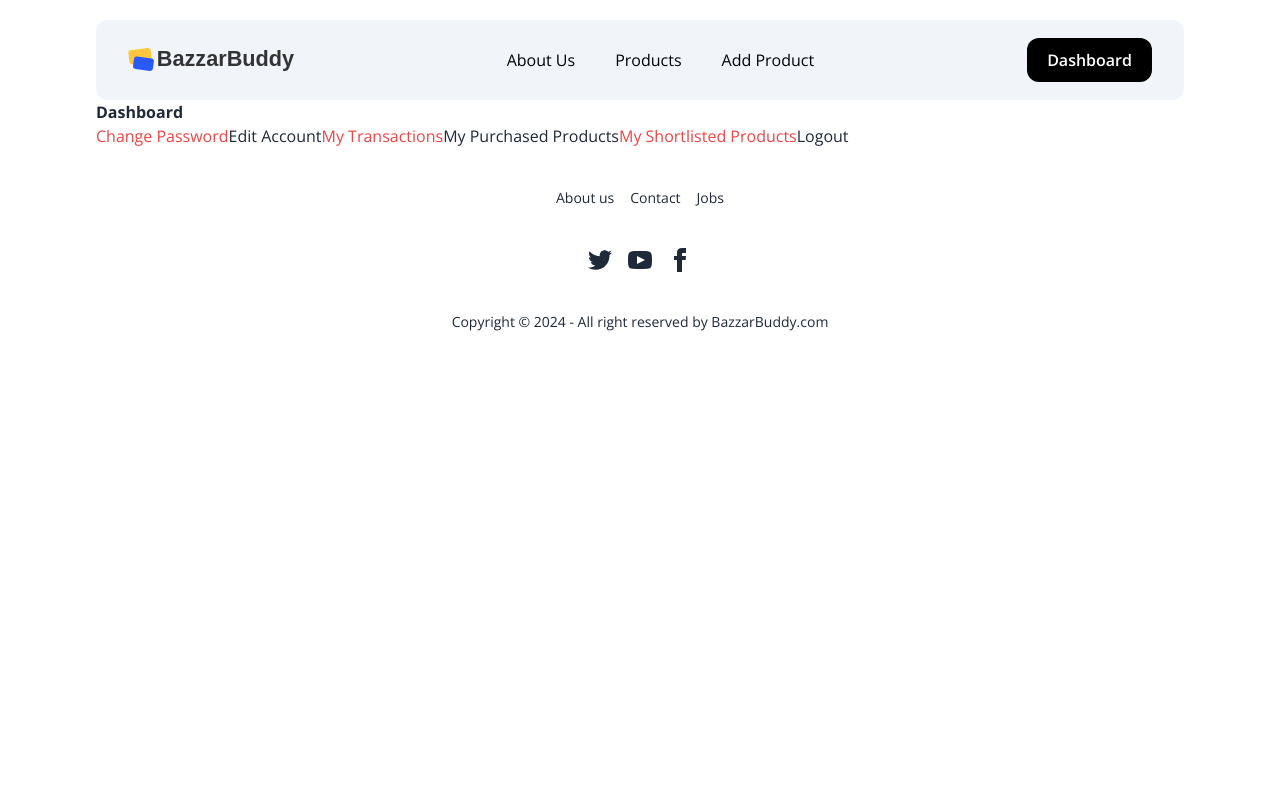
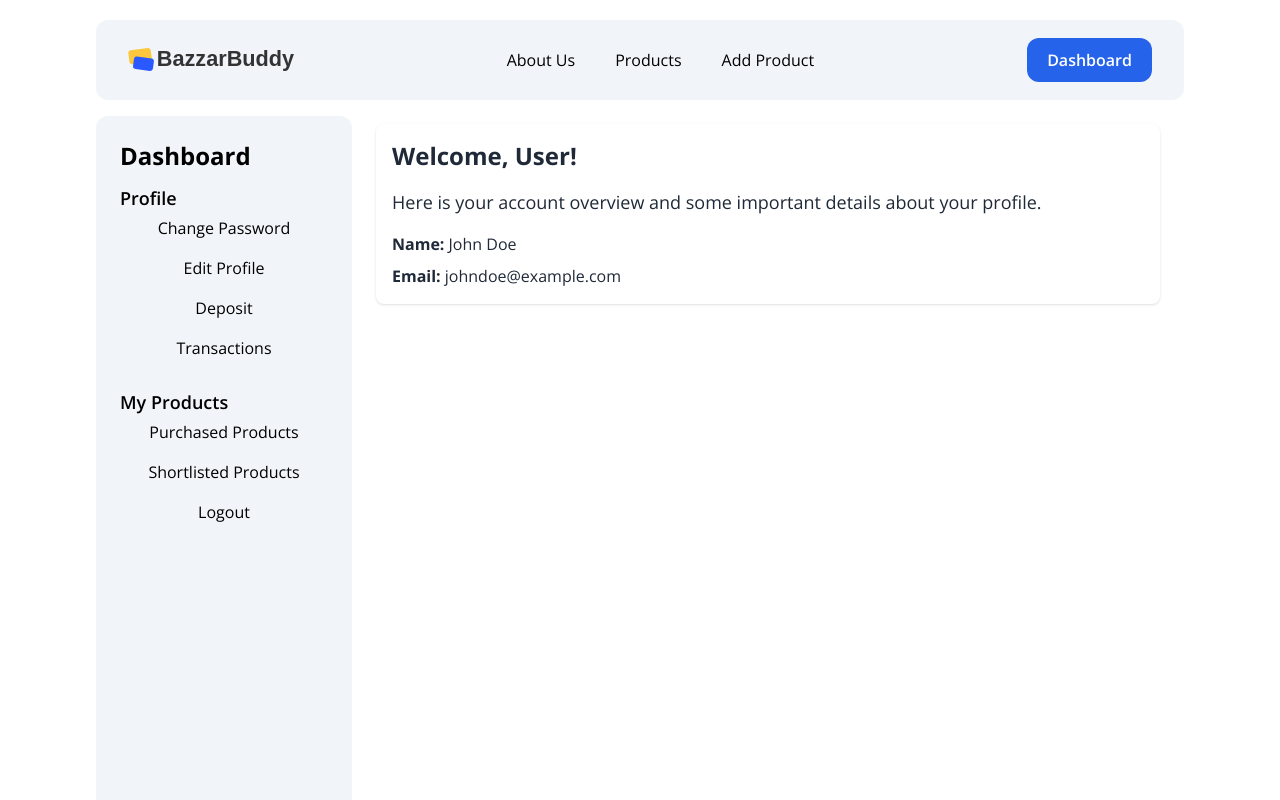
Before and after one commit to Tahsin005/BazzarBuddy, a React (Vite) app: page /dashboard in a window 1280 px wide. Shown: the top 800 px of the page. Built offline with nearby package versions, Linux system fonts and the light colour scheme.

Commit message:
added dashboard

```diff
--- a/src/components/Header/Header.jsx
+++ b/src/components/Header/Header.jsx
@@ -1,8 +1,7 @@
-import React, { useState } from 'react'
-import { Link } from 'react-router-dom'
-import { GiHamburgerMenu } from "react-icons/gi"
-import logo from '../../assets/logo.svg'
-
+import React, { useState } from 'react';
+import { Link, NavLink } from 'react-router-dom';
+import { GiHamburgerMenu } from "react-icons/gi";
+import logo from '../../assets/logo.svg';
 
 const Header = () => {
     const [isMenuOpen, setIsMenuOpen] = useState(false);
@@ -10,6 +9,7 @@ const Header = () => {
     const toggleMenu = () => {
         setIsMenuOpen(!isMenuOpen);
     };
+
     return (
         <header className="bg-slate-100 rounded-xl">
             <div className="px-4 mx-auto sm:px-6 lg:px-8">
@@ -69,54 +69,82 @@ const Header = () => {
                     {isMenuOpen && (
                         <div className="absolute top-[85px] left-0 w-full bg-white bg-opacity-90 lg:hidden">
                             <div className="flex flex-col items-center space-y-4 py-4">
-                                <Link to="/about" className="text-base text-black hover:text-opacity-80">
+                                <NavLink
+                                    to="/about"
+                                    className={({ isActive }) =>
+                                        `text-base text-black hover:text-opacity-80 block mb-2 ${isActive ? 'text-blue-600' : 'hover:text-opacity-80'}`
+                                    }
+                                >
                                     About Us
-                                </Link>
-                                <Link to="/products" className="text-base text-black hover:text-opacity-80">
+                                </NavLink>
+                                <NavLink
+                                    to="/products"
+                                    className={({ isActive }) =>
+                                        `text-base text-black hover:text-opacity-80 block mb-2 ${isActive ? 'text-blue-600' : 'hover:text-opacity-80'}`
+                                    }
+                                >
                                     Products
-                                </Link>
-                                <Link to="/add-products" className="text-base text-black hover:text-opacity-80">
+                                </NavLink>
+                                <NavLink
+                                    to="/add-products"
+                                    className={({ isActive }) =>
+                                        `text-base text-black hover:text-opacity-80 block mb-2 ${isActive ? 'text-blue-600' : 'hover:text-opacity-80'}`
+                                    }
+                                >
                                     Add Product
-                                </Link>
-                                {/* <Link to="/contact" className="text-base text-black hover:text-opacity-80">
-                                    Contact
-                                </Link> */}
-                                <Link
+                                </NavLink>
+                                <NavLink
                                     to='/dashboard'
-                                    className="hidden lg:inline-flex items-center justify-center px-5 py-2.5 text-base transition-all duration-200 hover:bg-yellow-300 hover:text-black focus:text-black focus:bg-yellow-300 font-semibold text-white bg-black rounded-xl"
+                                    className={({ isActive }) =>
+                                        `inline-flex items-center justify-center px-5 py-2.5 text-base transition-all duration-200 hover:bg-yellow-300 hover:text-black focus:text-black focus:bg-yellow-300 font-semibold text-white bg-black rounded-xl ${isActive ? 'bg-blue-600 text-white' : ''}`
+                                    }
                                 >
                                     Dashboard
-                                </Link>
+                                </NavLink>
                             </div>
                         </div>
                     )}
 
                     {/* Desktop Menu */}
                     <div className="hidden lg:flex lg:items-center lg:justify-center lg:space-x-10">
-                        <Link to="/about" className="text-base text-black transition-all duration-200 hover:text-opacity-80">
+                        <NavLink
+                            to="/about"
+                            className={({ isActive }) =>
+                                `text-base text-black transition-all duration-200 hover:text-opacity-80 ${isActive ? 'text-blue-600' : ''}`
+                            }
+                        >
                             About Us
-                        </Link>
-                        <Link to="/products" className="text-base text-black transition-all duration-200 hover:text-opacity-80">
+                        </NavLink>
+                        <NavLink
+                            to="/products"
+                            className={({ isActive }) =>
+                                `text-base text-black transition-all duration-200 hover:text-opacity-80 ${isActive ? 'text-blue-600' : ''}`
+                            }
+                        >
                             Products
-                        </Link>
-                        <Link to="/add-products" className="text-base text-black transition-all duration-200 hover:text-opacity-80">
+                        </NavLink>
+                        <NavLink
+                            to="/add-products"
+                            className={({ isActive }) =>
+                                `text-base text-black transition-all duration-200 hover:text-opacity-80 ${isActive ? 'text-blue-600' : ''}`
+                            }
+                        >
                             Add Product
-                        </Link>
-                        {/* <Link to="/contact" className="text-base text-black transition-all duration-200 hover:text-opacity-80">
-                            Contact
-                        </Link> */}
+                        </NavLink>
                     </div>
 
-                    <Link
+                    <NavLink
                         to='/dashboard'
-                        className="hidden lg:inline-flex items-center justify-center px-5 py-2.5 text-base transition-all duration-200 hover:bg-yellow-300 hover:text-black focus:text-black focus:bg-yellow-300 font-semibold text-white bg-black rounded-xl"
+                        className={({ isActive }) =>
+                            `hidden lg:inline-flex items-center justify-center px-5 py-2.5 text-base transition-all duration-200 hover:bg-yellow-300 hover:text-black focus:text-black focus:bg-yellow-300 font-semibold text-white bg-black rounded-xl ${isActive ? 'bg-blue-600 text-white' : ''}`
+                        }
                     >
                         Dashboard
-                    </Link>
+                    </NavLink>
                 </div>
             </div>
         </header>
-    )
+    );
 }
 
-export default Header
+export default Header;
--- a/src/pages/Dashboard/Dashboard.jsx
+++ b/src/pages/Dashboard/Dashboard.jsx
@@ -1,28 +1,120 @@
-import React from 'react'
-import { Outlet } from 'react-router-dom'
+import React from 'react';
+import { NavLink, Outlet, useLocation } from 'react-router-dom';
 
 const Dashboard = () => {
+  const location = useLocation();
+
   return (
-    <div>
-      <h1 className='font-bold'>Dashboard</h1>
-      <nav>
-        <ul className='flex'>
-          <li className='text-red-500'><a href="/dashboard/change-password">Change Password</a></li>
-          <br />
-          <li className=''><a href="/dashboard/change-password">Edit Account</a></li>
-          <br />
-          <li className='text-red-500'><a href="/dashboard/change-password">My Transactions</a></li>
-          <br />
-          <li className=''><a href="/dashboard/my-purchased-products">My Purchased Products</a></li>
-          <br />
-          <li className='text-red-500'><a href="/dashboard/my-shortlisted-products">My Shortlisted Products</a></li>
-          <br />
-          <li className=''><a href="/dashboard/logout">Logout</a></li>
-        </ul>
-      </nav>
-      <Outlet />
+    <div className="min-h-screen flex flex-col md:flex-row">
+      {/* Sidebar / Top Navigation */}
+      <aside className="bg-slate-100 mt-4 text-black rounded-xl w-full md:w-64 md:min-h-screen flex flex-wrap md:block">
+        <div className="p-6 w-full">
+          <NavLink to={'/dashboard'} className="text-2xl font-bold mb-4 text-center md:text-left">
+            Dashboard
+          </NavLink>
+          <nav className="space-y-4 md:space-y-4 md:flex md:flex-col mt-3">
+            {/* Profile Navigation */}
+            <div className="flex flex-wrap justify-center md:block">
+              <h3 className="text-lg font-semibold w-full text-center md:text-left mb-2 md:mb-0">
+                Profile
+              </h3>
+              <NavLink
+                to="profile/change-password"
+                className={({ isActive }) =>
+                  `px-4 py-2 md:px-2 md:py-1 rounded text-center w-full md:w-auto block mb-2 ${isActive ? 'bg-blue-600 text-white' : 'hover:bg-yellow-300'
+                  }`
+                }
+              >
+                Change Password
+              </NavLink>
+              <NavLink
+                to="profile/edit-profile"
+                className={({ isActive }) =>
+                  `px-4 py-2 md:px-2 md:py-1 rounded text-center w-full md:w-auto block mb-2 ${isActive ? 'bg-blue-600 text-white' : 'hover:bg-yellow-300'
+                  }`
+                }
+              >
+                Edit Profile
+              </NavLink>
+              <NavLink
+                to="profile/deposit"
+                className={({ isActive }) =>
+                  `px-4 py-2 md:px-2 md:py-1 rounded text-center w-full md:w-auto block mb-2 ${isActive ? 'bg-blue-600 text-white' : 'hover:bg-yellow-300'
+                  }`
+                }
+              >
+                Deposit
+              </NavLink>
+              <NavLink
+                to="profile/transactions"
+                className={({ isActive }) =>
+                  `px-4 py-2 md:px-2 md:py-1 rounded text-center w-full md:w-auto block mb-2 ${isActive ? 'bg-blue-600 text-white' : 'hover:bg-yellow-300'
+                  }`
+                }
+              >
+                Transactions
+              </NavLink>
+            </div>
+            {/* Products Navigation */}
+            <div className="flex flex-wrap justify-center md:block mt-4 md:mt-0">
+              <h3 className="text-lg font-semibold w-full text-center md:text-left mb-2 md:mb-0">
+                My Products
+              </h3>
+              <NavLink
+                to="my-purchased-products"
+                className={({ isActive }) =>
+                  `px-4 py-2 md:px-2 md:py-1 rounded text-center w-full md:w-auto block mb-2 ${isActive ? 'bg-blue-600 text-white' : 'hover:bg-yellow-300'
+                  }`
+                }
+              >
+                Purchased Products
+              </NavLink>
+              <NavLink
+                to="my-shortlisted-products"
+                className={({ isActive }) =>
+                  `px-4 py-2 md:px-2 md:py-1 rounded text-center w-full md:w-auto block mb-2 ${isActive ? 'bg-blue-600 text-white' : 'hover:bg-yellow-300'
+                  }`
+                }
+              >
+                Shortlisted Products
+              </NavLink>
+              <NavLink
+                to="logout"
+                className={({ isActive }) =>
+                  `px-4 py-2 md:px-2 md:py-1 rounded text-center w-full md:w-auto block mb-2 ${isActive ? 'bg-blue-600 text-white' : 'hover:bg-yellow-300'
+                  }`
+                }
+              >
+                Logout
+              </NavLink>
+            </div>
+          </nav>
+        </div>
+      </aside>
+
+      {/* Main Content */}
+      <main className="flex-1 p-6">
+        {location.pathname === '/dashboard' ? (
+          <div className="p-4 bg-white rounded-lg shadow">
+            <h1 className="text-2xl font-bold mb-4">Welcome, User!</h1>
+            <p className="text-lg">
+              Here is your account overview and some important details about your profile.
+            </p>
+            <ul className="mt-4 space-y-2">
+              <li>
+                <strong>Name:</strong> John Doe
+              </li>
+              <li>
+                <strong>Email:</strong> johndoe@example.com
+              </li>
+            </ul>
+          </div>
+        ) : (
+          <Outlet />
+        )}
+      </main>
     </div>
-  )
-}
+  );
+};
 
-export default Dashboard
+export default Dashboard;
```
